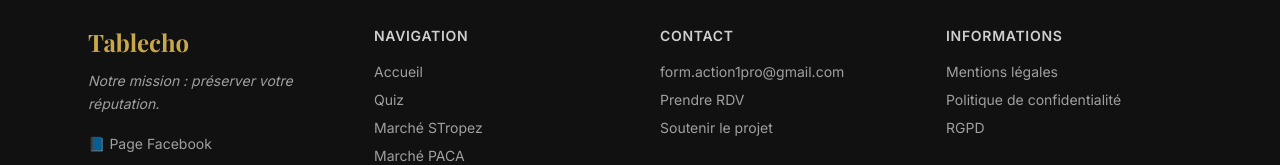
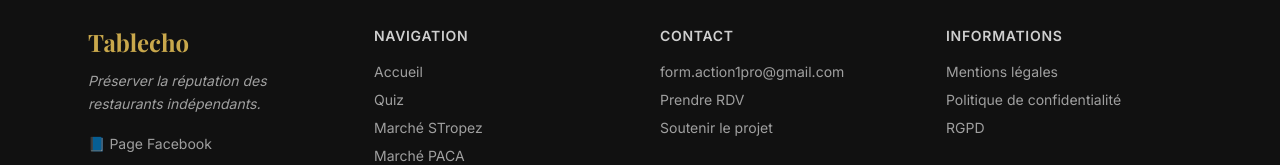
Before and after one commit to boulschoonheere/tablecho-site, a React (Vite) app: page / in a window 1280 px wide. Shown: the part 6389-6554 px from the top of the page. Built offline with nearby package versions, Linux system fonts and the light colour scheme; a web font is replaced by a local one.

Commit message:
fix(content): harmonize footer tagline (Bug 3)

```diff
--- a/src/components/Footer.jsx
+++ b/src/components/Footer.jsx
@@ -11,7 +11,7 @@
         <div className="col-span-2 lg:col-span-1">
           <p className="font-playfair text-2xl text-or font-bold mb-3">Tablecho</p>
           <p className="font-inter text-sm text-white/60 italic leading-relaxed mb-4">
-            Notre mission : préserver votre réputation.
+            Préserver la réputation des restaurants indépendants.
           </p>
           <a href={CONFIG.FACEBOOK_URL} target="_blank" rel="noopener noreferrer"
             className="text-white/60 hover:text-or transition-colors text-sm font-inter">
```
